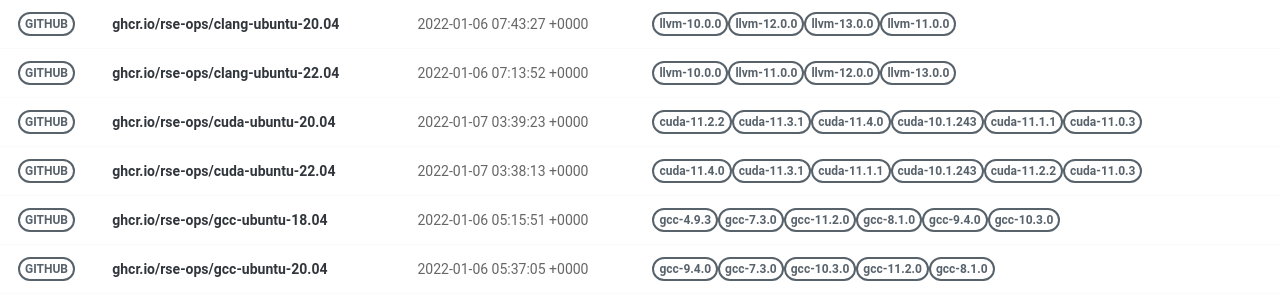
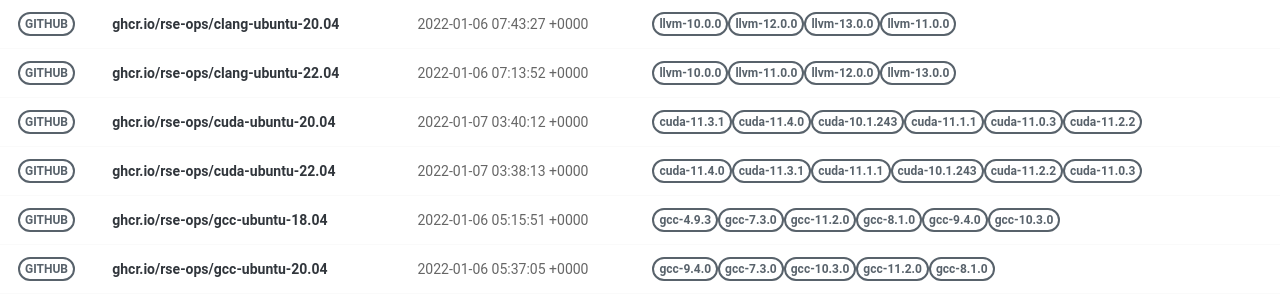
Before and after one commit to rse-ops/docker-images, a Jekyll site: the page built from pages/index.md, in a window 1280 px wide. Shown: the part 179-479 px from the top of the page. Built offline with Jekyll 4.4.1, drawn with Linux system fonts in a browser that asks for light colours; nearby versions of some CDN libraries.

Commit message:
Automated push to update library 2022-01-07

```diff
--- a/_library/ghcr.io-rse-ops-cuda-ubuntu-20.04.md
+++ b/_library/ghcr.io-rse-ops-cuda-ubuntu-20.04.md
@@ -1,14 +1,11 @@
 ---
 layout: container
 name: ghcr.io/rse-ops/cuda-ubuntu-20.04
-updated_at: 2022-01-07 03:39:23.097551
+updated_at: 2022-01-07 03:40:12.872294
 
 
 container_url: https://github.com/orgs/rse-ops/packages/container/package/cuda-ubuntu-20.04
 versions:
- - tag: cuda-11.2.2
-   dockerfile: https://github.com/rse-ops/docker-images/blob/main/ubuntu/cuda/Dockerfile
-   manifest: https://crane.ggcr.dev/manifest/ghcr.io/rse-ops/cuda-ubuntu-20.04:cuda-11.2.2
  - tag: cuda-11.3.1
    dockerfile: https://github.com/rse-ops/docker-images/blob/main/ubuntu/cuda/Dockerfile
    manifest: https://crane.ggcr.dev/manifest/ghcr.io/rse-ops/cuda-ubuntu-20.04:cuda-11.3.1
```
Also changed, not shown: other parts of _library/ghcr.io-rse-ops-cuda-ubuntu-20.04.md (+3 -0 lines).
